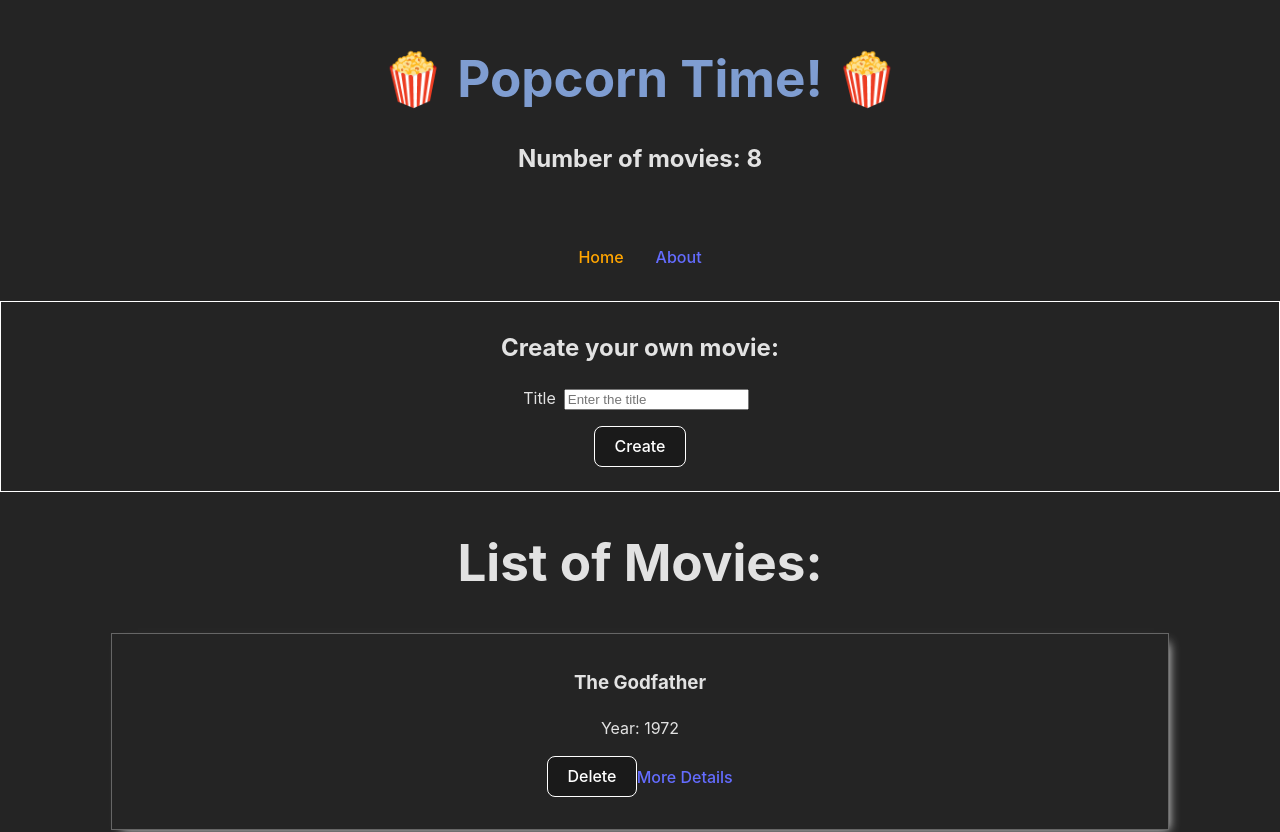
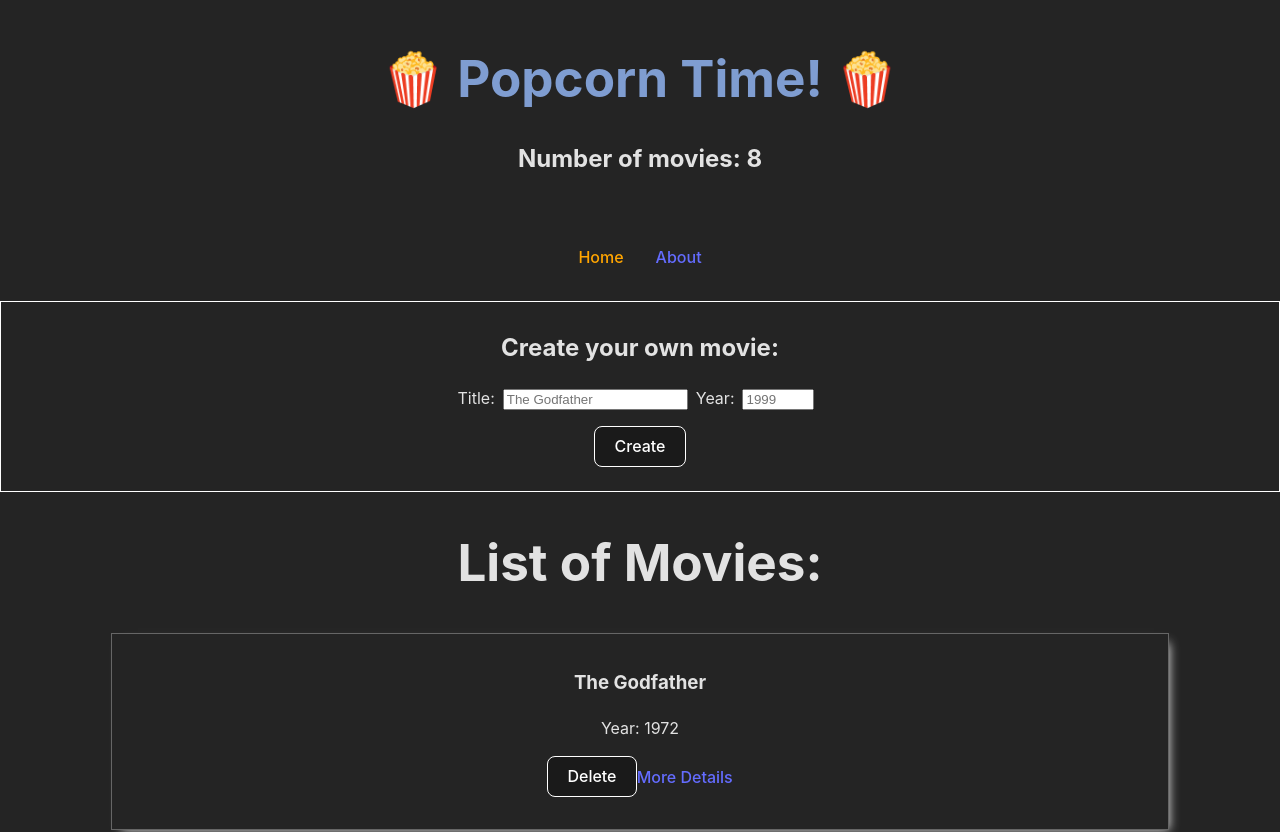
Before and after one commit to jlneira-dev/popcorn-time, a React (Vite) app: page / in a window 1280 px wide. Shown: the top 832 px of the page. Built offline with nearby package versions, Linux system fonts and the light colour scheme.

Commit message:
add year to create movie form

```diff
--- a/src/App.jsx
+++ b/src/App.jsx
@@ -13,16 +13,17 @@ function App() {
 
   const [moviesToDisplay, setMoviesToDisplay] = useState(movies);
   const [title, setTitle] = useState("")
+  const [year, setYear] = useState("")
 
-  const deleteMovie = movieId => {
-    setMoviesToDisplay(moviesToDisplay.filter(movie => movie.id !== movieId))
-  }
+  const deleteMovie = movieId => setMoviesToDisplay(moviesToDisplay.filter(movie => movie.id !== movieId))
+
 
   const handleSubmit = e => {
     e.preventDefault();
 
     const newMovie = {
       title: title,
+      year: parseInt(year),
     }
 
     setMoviesToDisplay([newMovie, ...moviesToDisplay])
@@ -41,13 +42,27 @@ function App() {
         <h2>Create your own movie:</h2>
         <form onSubmit={handleSubmit}>
           <label>
-            Title
+            Title:
             <input
               type="text"
               name="title"
-              placeholder="Enter the title"
+              required
+              placeholder="The Godfather"
               value={title}
               onChange={e => setTitle(e.target.value)}
+            />
+          </label>
+          <label>
+            Year:
+            <input
+              type="number"
+              name="year"
+              required
+              placeholder="1999"
+              min={1900}
+              max={2100}
+              value={year}
+              onChange={e => setYear(e.target.value)}
             />
           </label>
           <p>
```
